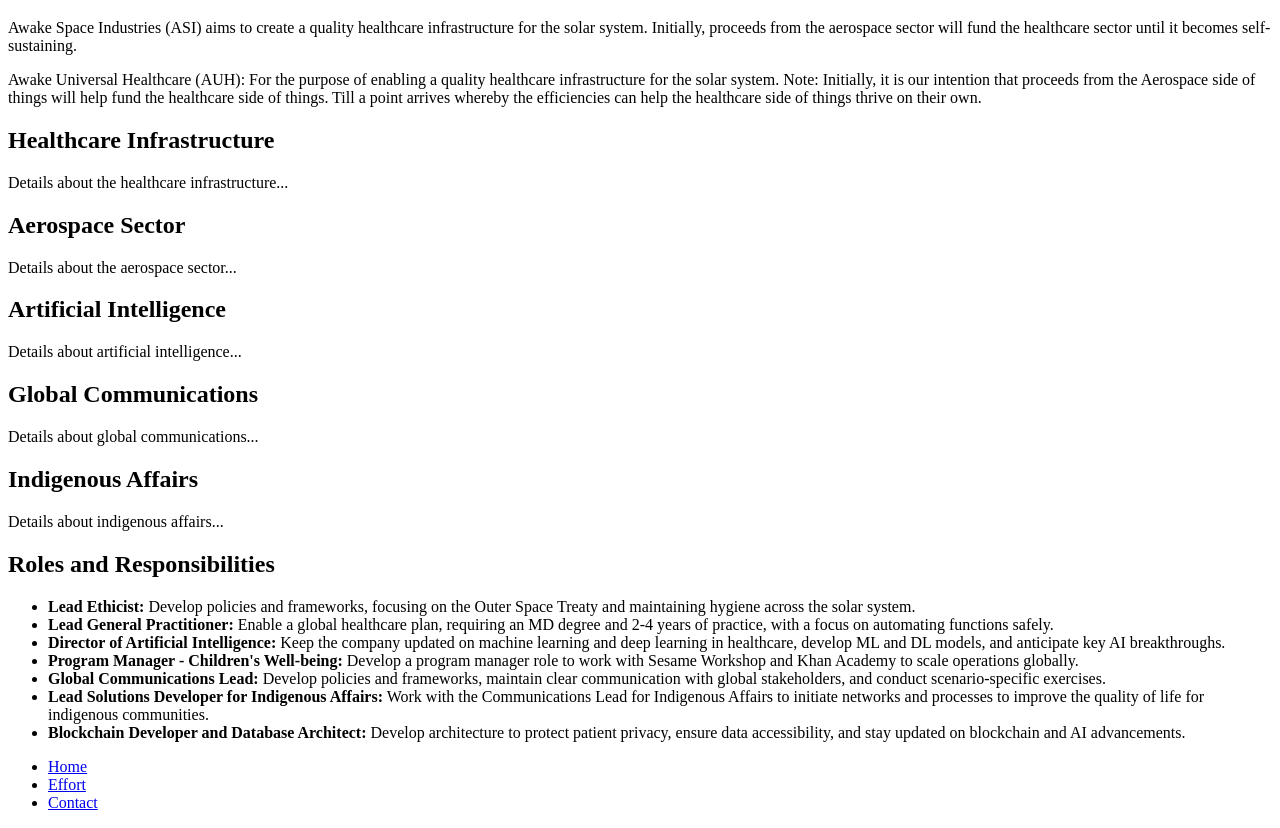
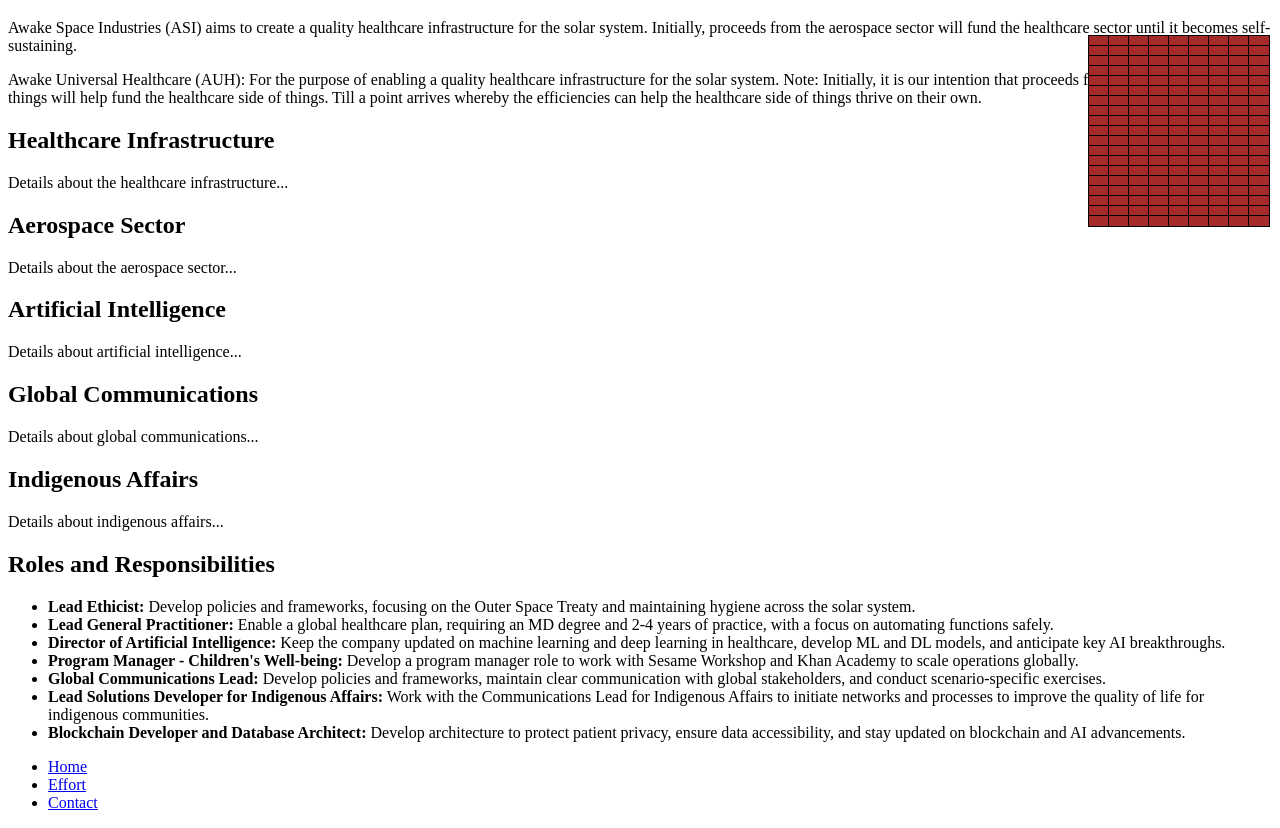
Before and after one commit to genidma/AwakenedImagination, a plain HTML site: page index.html in a window 1280 px wide. Shown: the part 61-889 px from the top of the page. Drawn offline with Linux system fonts and the light colour scheme.

Commit message:
javascript fun. wall

```diff
--- a/index.html
+++ b/index.html
@@ -46,7 +46,7 @@
         </ul>
     </section>
 
-    <div style="position: absolute; top: 0; right: 0; width: 100px; height: 100px; background: url('brick-wall.png');"></div>
+    <div id="brick-wall" style="position: absolute; top: 1in; right: 0; width: 2in; height: 2in;"></div>
 
     <nav>
         <ul>
@@ -55,5 +55,33 @@
             <li><a href="contact.html">Contact</a></li>
         </ul>
     </nav>
+
+    <script>
+        function createBrickWall() {
+            const brickWall = document.getElementById('brick-wall');
+            const brickWidth = 20;
+            const brickHeight = 10;
+            const wallWidth = brickWall.clientWidth;
+            const wallHeight = brickWall.clientHeight;
+            const rows = Math.floor(wallHeight / brickHeight);
+            const cols = Math.floor(wallWidth / brickWidth);
+
+            for (let row = 0; row < rows; row++) {
+                for (let col = 0; col < cols; col++) {
+                    const brick = document.createElement('div');
+                    brick.style.width = `${brickWidth}px`;
+                    brick.style.height = `${brickHeight}px`;
+                    brick.style.backgroundColor = 'brown';
+                    brick.style.border = '1px solid black';
+                    brick.style.position = 'absolute';
+                    brick.style.top = `${row * brickHeight}px`;
+                    brick.style.left = `${col * brickWidth}px`;
+                    brickWall.appendChild(brick);
+                }
+            }
+        }
+
+        createBrickWall();
+    </script>
 </body>
 </html>
```
Also changed, not shown: script.js (+26 -0 lines).
